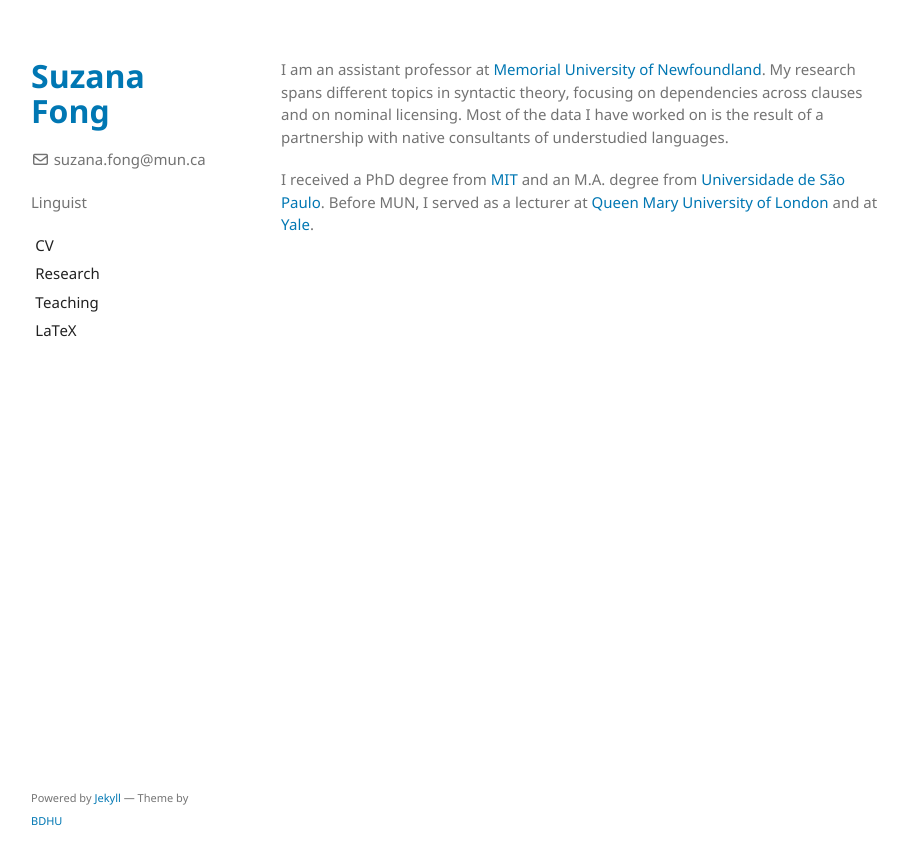
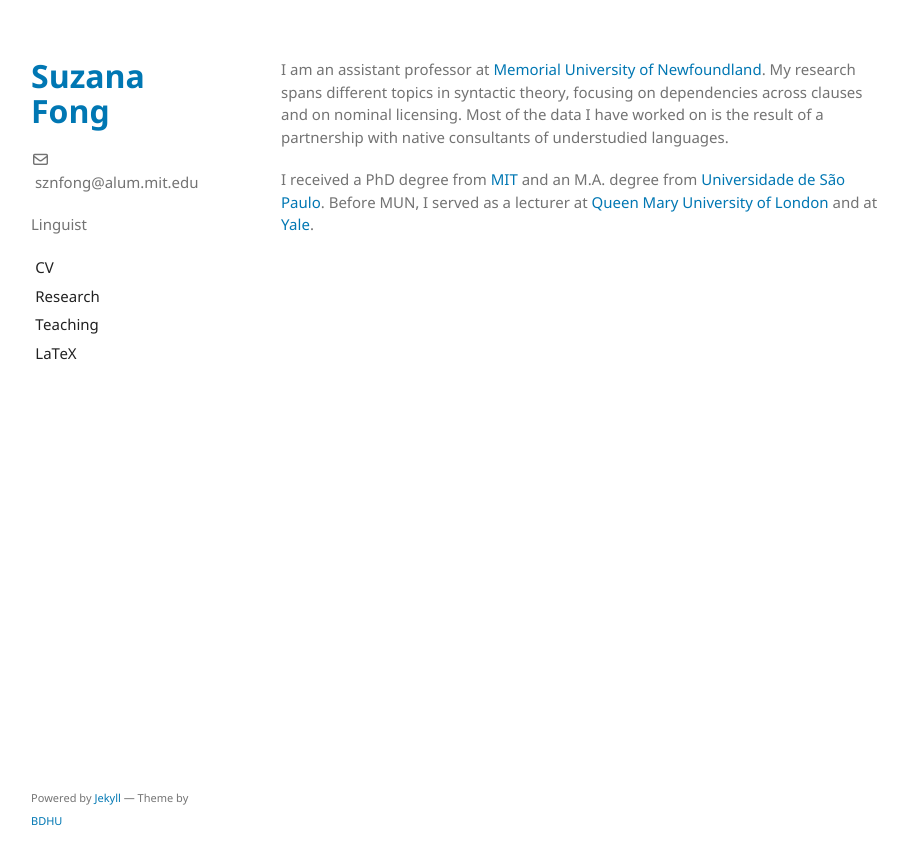
Before and after one commit to sznfng/sznfng.github.io, a Jekyll site: the page built from index.md, in a window 1280 px wide. Shown: the top 865 px of the page, without its empty margins (179-1087 px from the left). Built offline with Jekyll 4.4.1, drawn with Linux system fonts in a browser that asks for light colours.

Commit message:
Update _config.yml

```diff
--- a/_config.yml
+++ b/_config.yml
@@ -1,6 +1,6 @@
 title: Suzana Fong
 logo: false
-email: suzana.fong@mun.ca
+email: sznfong@alum.mit.edu
 description: Linguist
 show_downloads: false
 google_analytics: false
```
